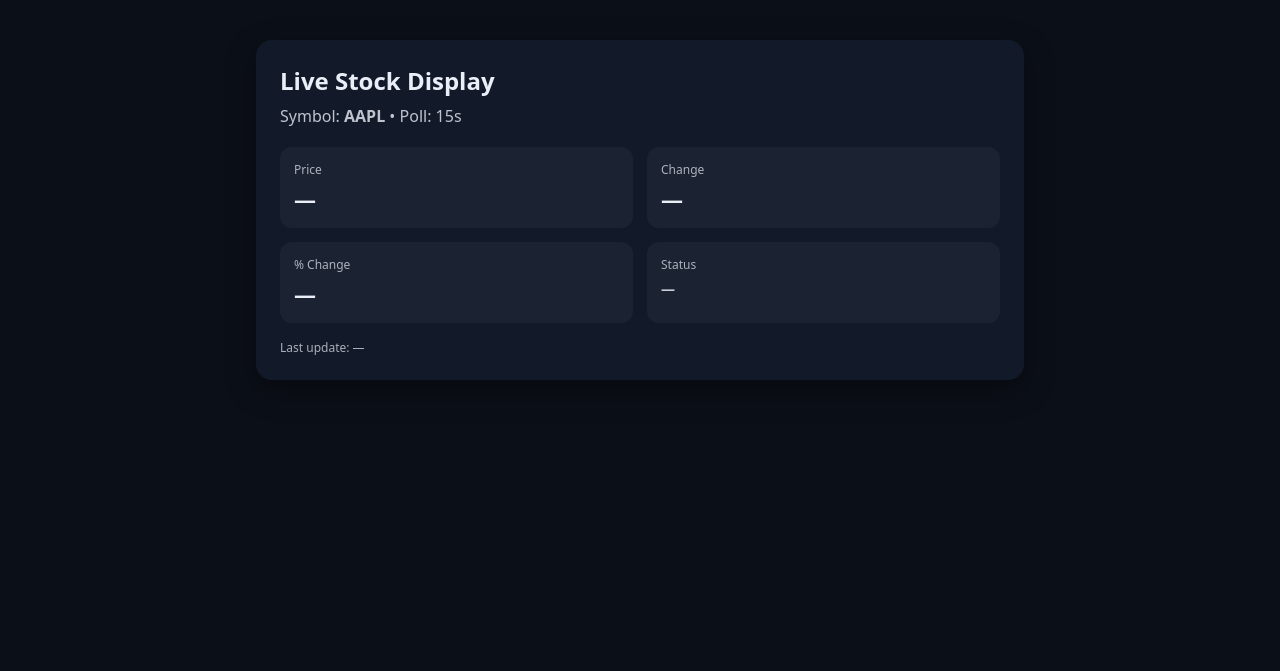
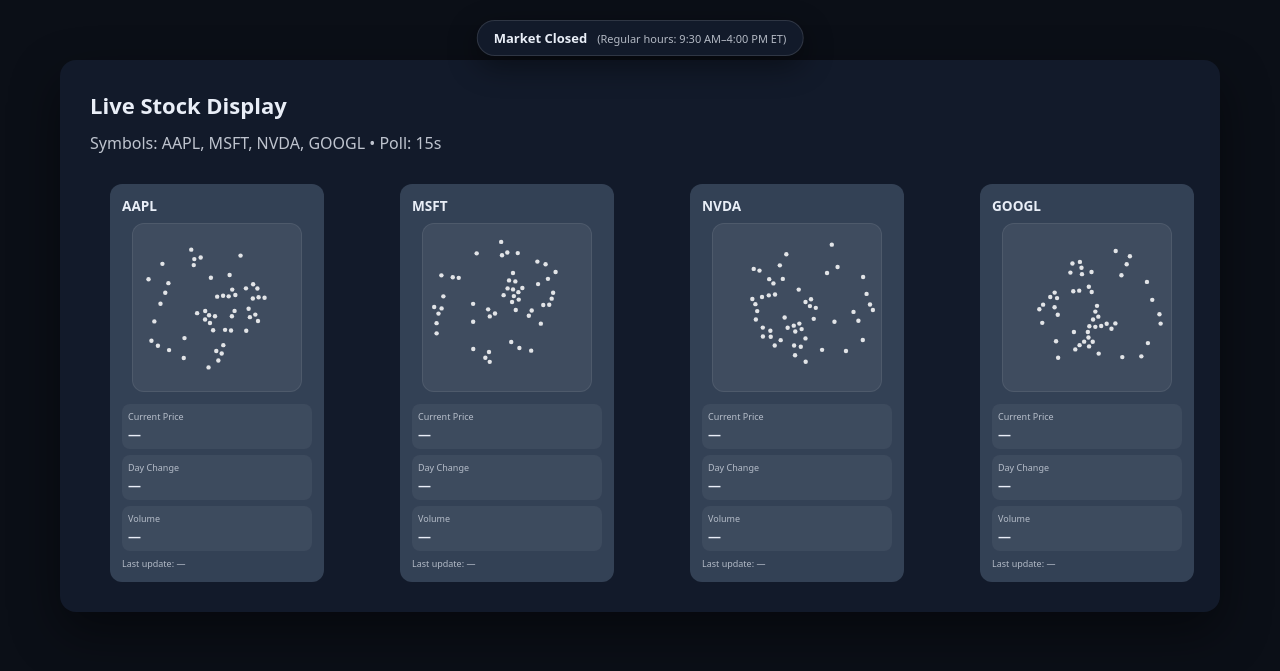
Before and after one commit to masonpham16/bullsNbears, a Flask app: page / in a window 1280 px wide. Shown: the top 671 px of the page. Run offline with Flask 3, Linux system fonts and the light colour scheme; some libraries are stand-ins or nearby versions.

Commit message:
big upgrade

```diff
--- a/app.py
+++ b/app.py
@@ -79,7 +79,12 @@ def poll_loop():
 
 @app.route("/")
 def index():
-    return render_template("index.html", symbol=SYMBOL, poll_seconds=POLL_SECONDS)
+    symbols = ["AAPL", "MSFT", "NVDA", "GOOGL"]
+    return render_template(
+        "index.html",
+        symbols=symbols,
+        poll_seconds=15
+)
 
 @app.route("/api/latest")
 def api_latest():
--- a/static/app.js
+++ b/static/app.js
@@ -1,9 +1,12 @@
-const elPrice = document.getElementById("price");
-const elChange = document.getElementById("change");
-const elChangePct = document.getElementById("changePct");
-const elNote = document.getElementById("note");
-const elTs = document.getElementById("ts");
+// static/app.js
+// Two-mode dots:
+// - Market CLOSED: calm ambient dots (neutral color, constant count)
+// - Market OPEN: dots scale with volume, color reflects day change (up/down/flat)
+// Dots always spawn from the center of the canvas and migrate into each card's dot-region.
 
+const socket = io();
+
+/* ---------------------- formatting helpers ---------------------- */
 function fmt(n, digits = 2) {
 	if (n === null || n === undefined) return "—";
 	if (typeof n !== "number") return String(n);
@@ -11,6 +14,7 @@ function fmt(n, digits = 2) {
 }
 
 function setSigned(el, n, digits = 2) {
+	if (!el) return;
 	if (n === null || n === undefined) {
 		el.textContent = "—";
 		el.className = "value";
@@ -21,20 +25,392 @@ function setSigned(el, n, digits = 2) {
 	el.className = "value " + (n > 0 ? "up" : (n < 0 ? "down" : "flat"));
 }
 
-const socket = io();
+/* ---------------------- MARKET STATUS + MODE ---------------------- */
+const banner = document.getElementById("marketBanner");
+let marketOpen = false;
 
-socket.on("tick", (data) => {
-  elPrice.textContent = data.price != null ? fmt(data.price, 2) : "—";
-  setSigned(elChange, data.change, 2);
-  setSigned(elChangePct, data.change_pct, 2);
-  elChangePct.textContent = elChangePct.textContent === "—" ? "—" : `${elChangePct.textContent}%`;
+// last-known per symbol from socket
+const symbolState = {}; // symbol -> { volume: number|null, change: number|null }
 
-  elNote.textContent = data.note ?? "—";
+function isMarketOpenNY() {
+	const now = new Date();
+	const parts = new Intl.DateTimeFormat("en-US", {
+		timeZone: "America/New_York",
+		weekday: "short",
+		hour: "2-digit",
+		minute: "2-digit",
+		hour12: false
+	}).formatToParts(now);
 
-  if (data.ts) {
-    const dt = new Date(data.ts * 1000);
-    elTs.textContent = dt.toLocaleString();
+	const get = (type) => parts.find(p => p.type === type)?.value;
+
+	const weekday = get("weekday");
+	const hour = Number(get("hour"));
+	const minute = Number(get("minute"));
+
+	// weekend
+	if (weekday === "Sat" || weekday === "Sun") return false;
+
+	// minutes since midnight ET
+	const t = hour * 60 + minute;
+
+	// regular session 9:30–16:00 ET
+	return t >= (9 * 60 + 30) && t < (16 * 60);
+}
+
+// forward decls (defined later)
+let syncDotsForSymbol, desiredCountFromVolume, seedAmbientDots;
+
+function updateMarketMode() {
+	const openNow = isMarketOpenNY();
+	marketOpen = openNow;
+
+	if (banner) banner.classList.toggle("hidden", openNow);
+
+	// Resync dots for all known symbols on mode change/refresh
+	const symbols = Object.keys(symbolState);
+	for (const sym of symbols) {
+		if (marketOpen) {
+			const vol = symbolState[sym]?.volume ?? null;
+			syncDotsForSymbol(sym, desiredCountFromVolume(vol));
 		} else {
-    elTs.textContent = "—";
+			syncDotsForSymbol(sym, AMBIENT_DOTS_CLOSED);
+		}
+	}
+}
+
+/* ---------------------- DOT SYSTEM (in per-card dot-region) ---------------------- */
+const wrap = document.getElementById("gridWrap");
+const canvas = document.getElementById("dots");
+const ctx = canvas ? canvas.getContext("2d") : null;
+
+let W = 0, H = 0;
+let targets = {}; // symbol -> {x,y,rRegion}
+let dots = [];
+
+// CLOSED mode
+const AMBIENT_DOTS_CLOSED = 50; // amount of dots shown
+
+// OPEN mode volume scaling
+const SHARES_PER_DOT = 1_000_000;
+const MAX_DOTS_PER_SYMBOL = 80;
+const MIN_DOTS_PER_SYMBOL = 6;
+
+// dot geometry
+const DOT_R = 2.2;
+const COLLISION_R = 3.0;
+
+// orbit feel (inside region)
+const RING_STRENGTH = 0.045;
+const SWIRL_STRENGTH = 0.060;
+
+// motion
+const DAMP = 0.92;
+const MAX_SPEED = 6.0;
+
+// collision
+const MIN_DIST = COLLISION_R * 2;
+
+// targets from DOM
+function recomputeTargets() {
+	if (!wrap) return;
+	targets = {};
+	const wrapRect = wrap.getBoundingClientRect();
+
+	wrap.querySelectorAll(".stock-card").forEach(card => {
+		const symbol = card.id.replace("card-", "");
+		const region = document.getElementById(`region-${symbol}`);
+		if (!region) return;
+
+		const rr = region.getBoundingClientRect();
+		const left = rr.left - wrapRect.left;
+		const top = rr.top - wrapRect.top;
+		const w = rr.width;
+		const h = rr.height;
+
+		// treat dot-region as a circle container
+		const rRegion = Math.min(w, h) * 0.48;
+
+		targets[symbol] = {
+			x: left + w / 2,
+			y: top + h / 2,
+			rRegion
+		};
+	});
+}
+
+function resizeCanvas() {
+	if (!wrap || !canvas || !ctx) return;
+
+	const r = wrap.getBoundingClientRect();
+	W = Math.floor(r.width);
+	H = Math.floor(r.height);
+
+	canvas.width = W * devicePixelRatio;
+	canvas.height = H * devicePixelRatio;
+	canvas.style.width = W + "px";
+	canvas.style.height = H + "px";
+
+	ctx.setTransform(devicePixelRatio, 0, 0, devicePixelRatio, 0, 0);
+	recomputeTargets();
+}
+
+function centerSpawn() {
+	return { x: W / 2, y: H / 2 };
+}
+
+desiredCountFromVolume = function desiredCountFromVolume(volume) {
+	if (volume == null || volume === 0) return MIN_DOTS_PER_SYMBOL;
+	const count = Math.round(Number(volume) / SHARES_PER_DOT);
+	return Math.min(MAX_DOTS_PER_SYMBOL, Math.max(MIN_DOTS_PER_SYMBOL, count));
+};
+
+syncDotsForSymbol = function syncDotsForSymbol(symbol, desiredCount) {
+	const current = dots.filter(d => d.symbol === symbol).length;
+	const diff = desiredCount - current;
+
+	if (diff > 0) {
+		const spawn = centerSpawn();
+		const t = targets[symbol];
+		const maxR = t ? Math.max(10, t.rRegion - 6) : 18;
+
+		for (let i = 0; i < diff; i++) {
+			dots.push({
+				symbol,
+				x: spawn.x,
+				y: spawn.y,
+				vx: (Math.random() - 0.5) * 3,
+				vy: (Math.random() - 0.5) * 3,
+				orbitR: 8 + Math.random() * Math.max(1, (maxR - 8)),
+				orbitDir: Math.random() < 0.5 ? -1 : 1
+			});
+		}
+	} else if (diff < 0) {
+		let remove = -diff;
+		for (let i = dots.length - 1; i >= 0 && remove > 0; i--) {
+			if (dots[i].symbol === symbol) {
+				dots.splice(i, 1);
+				remove--;
+			}
+		}
+	}
+};
+
+function applyOrbitForces(d) {
+	const t = targets[d.symbol];
+	if (!t) return;
+
+	const dx = d.x - t.x;
+	const dy = d.y - t.y;
+	const dist = Math.hypot(dx, dy) || 0.0001;
+
+	const nx = dx / dist;
+	const ny = dy / dist;
+
+	const desiredR = Math.max(
+		6,
+		Math.min(d.orbitR, t.rRegion - (COLLISION_R + 2))
+	);
+
+	const ringError = dist - desiredR;
+
+	d.vx += -nx * ringError * RING_STRENGTH;
+	d.vy += -ny * ringError * RING_STRENGTH;
+
+	const tx = -ny * d.orbitDir;
+	const ty = nx * d.orbitDir;
+
+	d.vx += tx * SWIRL_STRENGTH;
+	d.vy += ty * SWIRL_STRENGTH;
+}
+
+function collideWithRegion(d) {
+	const t = targets[d.symbol];
+	if (!t) return;
+
+	const boundaryR = t.rRegion - (COLLISION_R + 1);
+	if (boundaryR <= 6) return;
+
+	const dx = d.x - t.x;
+	const dy = d.y - t.y;
+	const dist = Math.hypot(dx, dy) || 0.0001;
+
+	// keep dot inside boundary
+	if (dist > boundaryR) {
+		const nx = dx / dist;
+		const ny = dy / dist;
+
+		d.x = t.x + nx * boundaryR;
+		d.y = t.y + ny * boundaryR;
+
+		// remove outward velocity component
+		const vn = d.vx * nx + d.vy * ny;
+		if (vn > 0) {
+			d.vx -= vn * nx;
+			d.vy -= vn * ny;
+		}
+	}
+}
+
+function clampSpeed(d) {
+	const sp = Math.hypot(d.vx, d.vy);
+	if (sp > MAX_SPEED) {
+		d.vx = (d.vx / sp) * MAX_SPEED;
+		d.vy = (d.vy / sp) * MAX_SPEED;
+	}
+}
+
+function resolveDotCollisions() {
+	// O(n^2) is fine here (<= 4*80 = 320 dots worst-case)
+	for (let i = 0; i < dots.length; i++) {
+		for (let j = i + 1; j < dots.length; j++) {
+			const a = dots[i];
+			const b = dots[j];
+
+			const dx = b.x - a.x;
+			const dy = b.y - a.y;
+			const dist = Math.hypot(dx, dy);
+
+			if (dist > 0 && dist < MIN_DIST) {
+				const overlap = (MIN_DIST - dist) / 2;
+				const nx = dx / dist;
+				const ny = dy / dist;
+
+				a.x -= nx * overlap;
+				a.y -= ny * overlap;
+				b.x += nx * overlap;
+				b.y += ny * overlap;
+			}
+		}
+	}
+}
+
+function colorForSymbol(symbol) {
+	if (!marketOpen) return "rgba(255,255,255,0.85)"; // calm mode
+
+	const ch = symbolState[symbol]?.change;
+	if (ch == null) return "rgba(255,255,255,0.85)";
+
+	if (ch > 0) return "rgba(56,217,150,0.95)";  // green
+	if (ch < 0) return "rgba(255,92,122,0.95)";  // red
+	return "rgba(246,201,69,0.95)";              // yellow
+}
+
+function step() {
+	if (!ctx) return;
+
+	ctx.clearRect(0, 0, W, H);
+
+	for (const d of dots) {
+		applyOrbitForces(d);
+
+		d.vx *= DAMP;
+		d.vy *= DAMP;
+
+		clampSpeed(d);
+
+		d.x += d.vx;
+		d.y += d.vy;
+
+		collideWithRegion(d);
+	}
+
+	resolveDotCollisions();
+
+	// draw grouped by symbol color
+	const bySymbol = new Map();
+	for (const d of dots) {
+		if (!bySymbol.has(d.symbol)) bySymbol.set(d.symbol, []);
+		bySymbol.get(d.symbol).push(d);
+	}
+
+	for (const [sym, arr] of bySymbol.entries()) {
+		ctx.fillStyle = colorForSymbol(sym);
+		for (const d of arr) {
+			ctx.beginPath();
+			ctx.arc(d.x, d.y, DOT_R, 0, Math.PI * 2);
+			ctx.fill();
+		}
+	}
+
+	requestAnimationFrame(step);
+}
+
+seedAmbientDots = function seedAmbientDots() {
+	// Seed dots for all cards that exist in DOM (even before any socket data arrives)
+	document.querySelectorAll(".stock-card").forEach(card => {
+		const sym = card.id.replace("card-", "");
+		if (!symbolState[sym]) symbolState[sym] = { volume: null, change: null };
+		syncDotsForSymbol(sym, marketOpen ? desiredCountFromVolume(symbolState[sym].volume) : AMBIENT_DOTS_CLOSED);
+	});
+};
+
+/* ---------------------- INIT: wait for layout, then start dots ---------------------- */
+if (ctx) {
+	window.addEventListener("load", () => {
+		// ensure layout exists so dot-regions have real sizes
+		resizeCanvas();
+		setTimeout(resizeCanvas, 150);
+
+		// compute market mode and seed dots AFTER we have targets
+		updateMarketMode();
+		setInterval(updateMarketMode, 20000);
+
+		seedAmbientDots();
+
+		// start animation
+		requestAnimationFrame(step);
+
+		// keep targets fresh if cards move due to layout changes
+		setInterval(recomputeTargets, 1000);
+	});
+} else {
+	console.warn("Dots canvas/context missing. Check #dots exists in HTML.");
+}
+
+window.addEventListener("resize", () => {
+	resizeCanvas();
+});
+
+/* ---------------------- STOCK UPDATES ---------------------- */
+socket.on("stock_update", (data) => {
+	const symbol = data.symbol;
+	if (!symbol) return;
+
+	if (!symbolState[symbol]) symbolState[symbol] = { volume: null, change: null };
+
+	if (data.volume != null) symbolState[symbol].volume = Number(data.volume);
+	if (data.change != null) symbolState[symbol].change = Number(data.change);
+
+	// update DOM
+	const elPrice = document.getElementById(`price-${symbol}`);
+	const elChange = document.getElementById(`change-${symbol}`);
+	const elVolume = document.getElementById(`volume-${symbol}`);
+	const elTs = document.getElementById(`ts-${symbol}`);
+
+	if (elPrice) elPrice.textContent = data.price != null ? fmt(data.price, 2) : "—";
+	if (elChange) setSigned(elChange, data.change, 2);
+	if (elVolume) elVolume.textContent = data.volume != null ? Number(data.volume).toLocaleString() : "—";
+
+	if (elTs) {
+		elTs.textContent = data.ts ? new Date(data.ts * 1000).toLocaleString() : "—";
+	}
+
+	// update dots based on current market mode
+	if (marketOpen) {
+		syncDotsForSymbol(symbol, desiredCountFromVolume(symbolState[symbol].volume));
+	} else {
+		syncDotsForSymbol(symbol, AMBIENT_DOTS_CLOSED);
 	}
 });
+
+/* ---------------------- OPTIONAL DEV TEST (uncomment to test without backend) ---------------------- */
+// setTimeout(() => {
+//   ["AAPL", "MSFT", "NVDA", "GOOGL"].forEach((sym, i) => {
+//     if (!symbolState[sym]) symbolState[sym] = { volume: null, change: null };
+//     symbolState[sym].volume = 25_000_000 + i * 10_000_000;
+//     symbolState[sym].change = i % 2 === 0 ? 1.2 : -0.8;
+//     if (marketOpen) syncDotsForSymbol(sym, desiredCountFromVolume(symbolState[sym].volume));
+//     else syncDotsForSymbol(sym, AMBIENT_DOTS_CLOSED);
+//   });
+// }, 800);
--- a/static/styles.css
+++ b/static/styles.css
@@ -1,14 +1,183 @@
-:root { font-family: system-ui, -apple-system, Segoe UI, Roboto, sans-serif; }
-body { margin: 0; padding: 40px; background: #0b0f17; color: #e9eef7; }
-.card { max-width: 720px; margin: 0 auto; padding: 24px; background: #121a2a; border-radius: 16px; box-shadow: 0 10px 30px rgba(0,0,0,.35); }
-h1 { margin: 0 0 8px; font-size: 24px; }
-.sub { opacity: .8; margin-bottom: 20px; }
-.grid { display: grid; grid-template-columns: repeat(2, 1fr); gap: 14px; }
-.stat { padding: 14px; background: rgba(255,255,255,.04); border-radius: 12px; }
-.label { font-size: 12px; opacity: .7; margin-bottom: 6px; }
-.value { font-size: 22px; font-weight: 700; }
-.value.small { font-size: 14px; font-weight: 600; opacity: .85; }
+:root {
+	font-family: system-ui, -apple-system, Segoe UI, Roboto, sans-serif;
+}
+
+body {
+	margin: 0;
+	padding: 60px;
+	background: #0b0f17;
+	color: #e9eef7;
+}
+
+.card {
+	max-width: 1100px;
+	margin: 0 auto;
+	padding: 30px;
+	background: #121a2a;
+	border-radius: 16px;
+	box-shadow: 0 20px 50px rgba(0,0,0,.45);
+}
+
+h1 {
+	margin: 0 0 12px;
+	font-size: 22px;
+}
+
+.sub {
+	opacity: .8;
+	margin-bottom: 30px;
+}
+
+/* wrapper for canvas overlay */
+.grid-wrap {
+	position: relative;
+}
+
+/* canvas ABOVE the cards */
+.dots-canvas {
+	position: absolute;
+	inset: 0;
+	width: 100%;
+	height: 100%;
+	pointer-events: none;
+	z-index: 50;
+}
+
+/* grid layout */
+.grid {
+	display: grid;
+	grid-template-columns: repeat(4, 190px);
+	justify-content: center;
+	gap: 100px;
+}
+
+/* card tiles */
+.stock-card {
+	width: 190px;        /* slightly wider */
+	min-height: 260px;   /* tall enough for content */
+	padding: 12px;
+	border-radius: 12px;
+	background: #334155;
+	position: relative; /* needed for z-index */
+	z-index: 10;        /* below canvas */
+	overflow: hidden;
+	transition: transform .2s ease;
+}
+
+.stock-card:hover {
+	transform: translateY(-3px);
+	z-index: 11; /* still below canvas since canvas is 50 */
+}
+
+.stock-card h3 {
+	margin: 0 0 8px 0;
+	font-size: 0.85rem;
+}
+
+/* dot chamber inside card (slightly inset, still square) */
+.dot-region {
+	width: 88%;                 /* was 100% */
+	aspect-ratio: 1 / 1;
+	margin: 8px auto 12px;      /* now actually centers */
+	border-radius: 12px;
+	background: rgba(255,255,255,0.06);
+	border: 1px solid rgba(255,255,255,0.08);
+	position: relative;
+	overflow: hidden;
+}
+
+
+/* stats */
+.stat {
+	padding: 6px;
+	background: rgba(255,255,255,.05);
+	border-radius: 8px;
+	margin-bottom: 6px;
+}
+
+.label {
+	font-size: 9px;
+	opacity: .7;
+	margin-bottom: 2px;
+}
+
+.value {
+	font-size: 13px;
+	font-weight: 700;
+}
+
+.value.small {
+	font-size: 10px;
+	font-weight: 600;
+	opacity: .85;
+}
+
+/* change colors */
 .up { color: #38d996; }
 .down { color: #ff5c7a; }
 .flat { color: #f6c945; }
-.footer { margin-top: 16px; font-size: 12px; opacity: .7; }
+
+.footer {
+	margin-top: 6px;
+	font-size: 9px;
+	opacity: .7;
+}
+
+/* MARKET CLOSED floating banner */
+.market-banner {
+	position: fixed;
+	top: 20px;
+	left: 50%;
+	transform: translateX(-50%);
+	z-index: 9999;
+	pointer-events: none;
+}
+
+.market-banner.hidden {
+	display: none;
+}
+
+.market-banner__box {
+	background: #121a2a;
+	border: 1px solid rgba(255,255,255,0.12);
+	border-radius: 999px;
+	padding: 8px 16px;
+	box-shadow: 0 10px 30px rgba(0,0,0,.45);
+	display: flex;
+	gap: 10px;
+	align-items: center;
+}
+
+.market-banner__title {
+	font-size: 13px;
+	font-weight: 700;
+}
+
+.market-banner__sub {
+	font-size: 11px;
+	opacity: 0.75;
+}
+
+
+/* Responsive fallback */
+@media (max-width: 1200px) {
+	.grid {
+		grid-template-columns: repeat(2, 190px); /* match card width */
+		gap: 70px;
+	}
+}
+
+@media (max-width: 520px) {
+	body { padding: 24px; }
+	.card { padding: 20px; }
+
+	.grid {
+		grid-template-columns: 1fr;
+		gap: 24px;
+		justify-items: center;
+	}
+
+	.stock-card {
+		width: min(220px, 90vw);
+	}
+}
--- a/templates/index.html
+++ b/templates/index.html
@@ -7,36 +7,59 @@
 		<link rel="stylesheet" href="{{ url_for('static', filename='styles.css') }}" />
 	</head>
 	<body>
-    <main class="card">
-      <h1>Live Stock Display</h1>
-      <div class="sub">Symbol: <strong id="symbol">{{ symbol }}</strong> • Poll: {{ poll_seconds }}s</div>
 
-      <div class="grid">
-        <div class="stat">
-          <div class="label">Price</div>
-          <div class="value" id="price">—</div>
-        </div>
-        <div class="stat">
-          <div class="label">Change</div>
-          <div class="value" id="change">—</div>
-        </div>
-        <div class="stat">
-          <div class="label">% Change</div>
-          <div class="value" id="changePct">—</div>
-        </div>
-        <div class="stat">
-          <div class="label">Status</div>
-          <div class="value small" id="note">—</div>
+		<!-- Floating Market Status Banner -->
+		<div id="marketBanner" class="market-banner hidden">
+			<div class="market-banner__box">
+				<span class="market-banner__title">Market Closed</span>
+				<span class="market-banner__sub">(Regular hours: 9:30 AM–4:00 PM ET)</span>
 			</div>
 		</div>
 
+		<main class="card">
+			<h1>Live Stock Display</h1>
+
+			<div class="sub">
+				Symbols: {{ symbols | join(", ") }} • Poll: {{ poll_seconds }}s
+			</div>
+
+			<div class="grid-wrap" id="gridWrap">
+				<canvas id="dots" class="dots-canvas"></canvas>
+
+				<div class="grid" id="stockGrid">
+					{% for symbol in symbols %}
+					<div class="stock-card" id="card-{{ symbol }}">
+						<h3>{{ symbol }}</h3>
+
+						<div class="dot-region" id="region-{{ symbol }}"></div>
+
+						<div class="stat">
+							<div class="label">Current Price</div>
+							<div class="value" id="price-{{ symbol }}">—</div>
+						</div>
+
+						<div class="stat">
+							<div class="label">Day Change</div>
+							<div class="value" id="change-{{ symbol }}">—</div>
+						</div>
+
+						<div class="stat">
+							<div class="label">Volume</div>
+							<div class="value" id="volume-{{ symbol }}">—</div>
+						</div>
+
 						<div class="footer">
-        Last update: <span id="ts">—</span>
+							Last update: <span id="ts-{{ symbol }}">—</span>
+						</div>
+					</div>
+					{% endfor %}
+				</div>
 			</div>
 		</main>
 
-    <!-- Socket.IO client (served from CDN) -->
+		<!-- Socket.IO -->
 		<script src="https://cdn.socket.io/4.7.5/socket.io.min.js"></script>
-    <script src="{{ url_for('static', filename='app.js') }}"></script>
+		<script defer src="{{ url_for('static', filename='app.js') }}"></script>
+
 	</body>
 </html>
```
Lines whose indentation alone changed are shown as unchanged.
